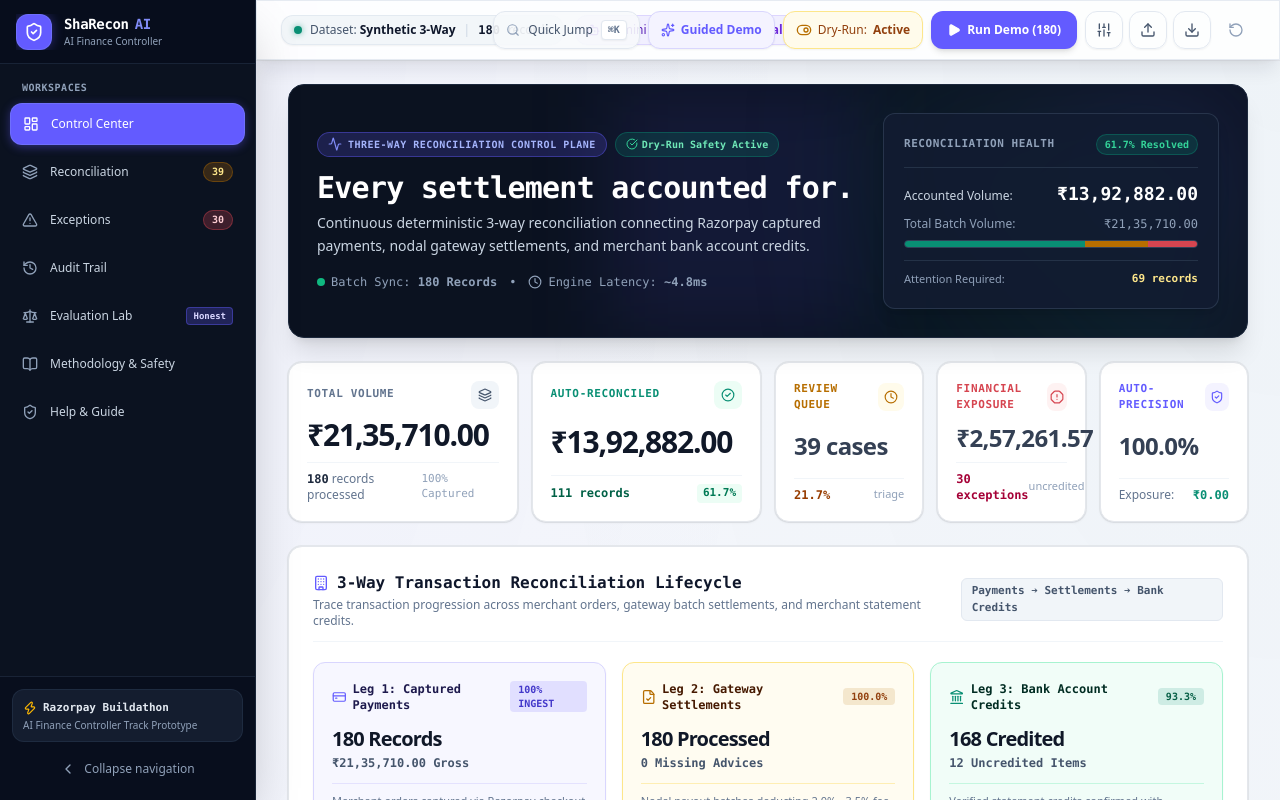
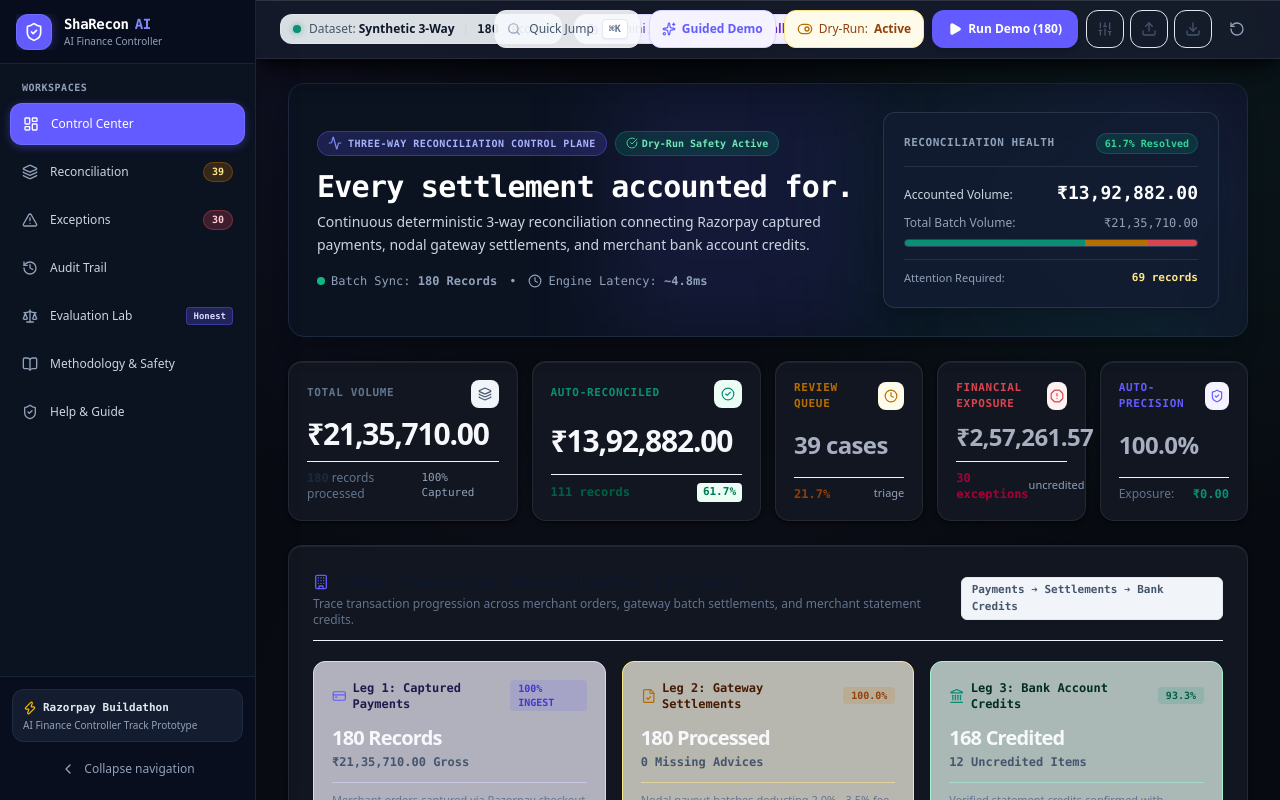
Before and after one commit to skmdshariff143-ai/sharecon-ai, a Next.js app: page / in a window 1280 px wide. Shown: the top 800 px of the page. Built offline with nearby package versions, Linux system fonts and the light colour scheme.

Commit message:
style: establish dark glass fintech design system

```diff
--- a/src/app/globals.css
+++ b/src/app/globals.css
@@ -1,61 +1,69 @@
 @import "tailwindcss";
 
 :root {
-  /* Brand Palette */
-  --midnight: #0b1220;
-  --deep-surface: #121c31;
-  --canvas-bg: #f4f6fb;
-  --surface-raised: rgba(255, 255, 255, 0.92);
-  --surface-card: #ffffff;
-  --surface-card-subtle: #f8fafc;
-  --surface-inset: #eef2f8;
-  --surface-glass: rgba(255, 255, 255, 0.85);
-  --surface-glass-border: rgba(226, 232, 240, 0.85);
-  --surface-modal: #ffffff;
+  /* Dark Fintech Palette */
+  --canvas-bg: #070a10;
+  --canvas-raised: #0b0f18;
+  --nav-bg: #090d16;
+  --surface-primary: #111620;
+  --surface-elevated: #151a25;
+  --surface-card: #111620;
+  --surface-card-subtle: #0d121c;
+  --surface-inset: #0c101a;
+  --surface-glass: rgba(19, 24, 37, 0.68);
+  --surface-glass-strong: rgba(23, 29, 45, 0.86);
+  --surface-glass-border: rgba(255, 255, 255, 0.1);
+  --surface-modal: #111620;
 
-  /* Ink & Typography */
-  --ink-primary: #101828;
-  --ink-secondary: #344054;
-  --ink-muted: #667085;
-  --ink-faint: #98a2b3;
+  /* High-Contrast Dark Mode Typography */
+  --ink-primary: #f7f8fc;
+  --ink-secondary: #a7afc0;
+  --ink-muted: #7d879b;
+  --ink-faint: #4b5568;
 
   /* Borders */
-  --border-subtle: #e4e7ec;
-  --border-medium: #d0d5dd;
-  --border-strong: #98a2b3;
+  --border-subtle: rgba(255, 255, 255, 0.08);
+  --border-medium: rgba(255, 255, 255, 0.14);
+  --border-strong: rgba(255, 255, 255, 0.22);
 
   /* Brand Accents */
-  --brand-primary: #635bff;
-  --brand-hover: #5147e8;
-  --brand-light: #f4f3ff;
-  --brand-border: #d9d6fe;
-  --brand-glow: rgba(99, 91, 255, 0.15);
+  --brand-indigo: #7168ff;
+  --brand-blue: #5687ff;
+  --brand-hover: #5d53ea;
+  --brand-light: rgba(113, 104, 255, 0.12);
+  --brand-border: rgba(113, 104, 255, 0.35);
+  --brand-glow: rgba(113, 104, 255, 0.25);
 
   /* Semantic Status Roles */
-  --status-verified-text: #098f74;
-  --status-verified-bg: #ecfdf5;
-  --status-verified-border: #a7f3d0;
+  --ambient-cyan: #2dd4bf;
+  --verified-teal: #2dd4bf;
+  --status-verified-text: #2dd4bf;
+  --status-verified-bg: rgba(45, 212, 191, 0.12);
+  --status-verified-border: rgba(45, 212, 191, 0.35);
 
-  --status-review-text: #b76e00;
-  --status-review-bg: #fffbeb;
-  --status-review-border: #fde68a;
+  --review-amber: #f5b942;
+  --status-review-text: #f5b942;
+  --status-review-bg: rgba(245, 185, 66, 0.12);
+  --status-review-border: rgba(245, 185, 66, 0.35);
 
-  --status-risk-text: #d64550;
-  --status-risk-bg: #fef2f2;
-  --status-risk-border: #fecdd3;
+  --risk-coral: #ff6577;
+  --status-risk-text: #ff6577;
+  --status-risk-bg: rgba(255, 101, 119, 0.12);
+  --status-risk-border: rgba(255, 101, 119, 0.35);
 
-  --status-advisory-text: #6d28d9;
-  --status-advisory-bg: #f1efff;
-  --status-advisory-border: #ddd6fe;
+  --ai-violet: #a78bfa;
+  --status-advisory-text: #a78bfa;
+  --status-advisory-bg: rgba(167, 139, 250, 0.12);
+  --status-advisory-border: rgba(167, 139, 250, 0.35);
 
-  --focus-ring: rgba(99, 91, 255, 0.35);
+  --focus-ring: rgba(113, 104, 255, 0.5);
 
-  /* Elevation System (Multi-Tier Layered Shadows) */
-  --shadow-elevation-1: inset 0 1px 2px rgba(16, 24, 40, 0.04), 0 1px 1px rgba(16, 24, 40, 0.02);
-  --shadow-elevation-2: 0 1px 3px 0 rgba(16, 24, 40, 0.05), 0 1px 2px -1px rgba(16, 24, 40, 0.05), 0 0 0 1px rgba(228, 231, 236, 0.9);
-  --shadow-elevation-3: 0 6px 12px -2px rgba(16, 24, 40, 0.08), 0 3px 6px -3px rgba(16, 24, 40, 0.04), 0 0 0 1px rgba(208, 213, 221, 0.7);
-  --shadow-elevation-4: 0 12px 20px -4px rgba(16, 24, 40, 0.1), 0 4px 8px -4px rgba(16, 24, 40, 0.06), 0 0 0 1px rgba(228, 231, 236, 0.95);
-  --shadow-elevation-5: 0 24px 38px -6px rgba(16, 24, 40, 0.16), 0 12px 16px -8px rgba(16, 24, 40, 0.1), 0 0 0 1px rgba(16, 24, 40, 0.08);
+  /* Layered 3D Elevation Shadows (Multi-Tier) */
+  --shadow-elevation-1: inset 0 1px 1px rgba(255, 255, 255, 0.05), inset 0 2px 4px rgba(0, 0, 0, 0.4);
+  --shadow-elevation-2: 0 2px 4px rgba(0, 0, 0, 0.35), 0 1px 2px rgba(0, 0, 0, 0.3), inset 0 1px 0 rgba(255, 255, 255, 0.06);
+  --shadow-elevation-3: 0 8px 16px -2px rgba(0, 0, 0, 0.5), 0 3px 6px -2px rgba(0, 0, 0, 0.4), inset 0 1px 0 rgba(255, 255, 255, 0.09);
+  --shadow-elevation-4: 0 16px 28px -4px rgba(0, 0, 0, 0.65), 0 6px 10px -3px rgba(0, 0, 0, 0.5), inset 0 1px 0 rgba(255, 255, 255, 0.12);
+  --shadow-elevation-5: 0 28px 50px -8px rgba(0, 0, 0, 0.8), 0 12px 20px -6px rgba(0, 0, 0, 0.6), inset 0 1px 0 rgba(255, 255, 255, 0.16);
 }
 
 body {
@@ -67,63 +75,101 @@
   min-height: 100vh;
 }
 
-/* Background Subtle Financial Canvas Texture */
-.app-canvas {
+/* Dark Ambient Background Canvas Texture */
+.dark-app-canvas, .app-canvas {
   background-color: var(--canvas-bg);
   background-image:
-    radial-gradient(at 0% 0%, rgba(99, 91, 255, 0.035) 0px, transparent 45%),
-    radial-gradient(at 100% 0%, rgba(9, 143, 116, 0.025) 0px, transparent 45%),
-    radial-gradient(at 50% 100%, rgba(109, 40, 217, 0.02) 0px, transparent 50%);
+    radial-gradient(circle at 10% 0%, rgba(113, 104, 255, 0.09) 0px, transparent 40%),
+    radial-gradient(circle at 90% 5%, rgba(45, 212, 191, 0.07) 0px, transparent 38%),
+    radial-gradient(circle at 50% 100%, rgba(167, 139, 250, 0.05) 0px, transparent 50%);
+  background-attachment: fixed;
 }
 
-/* Surface Elevation Utility Classes */
-.surface-card {
-  background-color: var(--surface-card);
+/* Glassmorphism Classes */
+.glass-shell {
+  background: var(--surface-glass);
+  backdrop-filter: blur(16px);
+  -webkit-backdrop-filter: blur(16px);
+  border: 1px solid var(--surface-glass-border);
+}
+
+.glass-command-bar, .surface-glass {
+  background: var(--surface-glass-strong);
+  backdrop-filter: blur(16px);
+  -webkit-backdrop-filter: blur(16px);
+  border-bottom: 1px solid var(--border-subtle);
+  box-shadow: var(--shadow-elevation-4);
+}
+
+.glass-panel {
+  background: var(--surface-glass);
+  backdrop-filter: blur(12px);
+  -webkit-backdrop-filter: blur(12px);
+  border: 1px solid var(--border-subtle);
+  border-radius: 0.875rem;
+}
+
+/* Elevated 3D Operational Surfaces */
+.elevated-card, .surface-card {
+  background-color: var(--surface-primary);
   border: 1px solid var(--border-subtle);
   border-radius: 0.875rem;
   box-shadow: var(--shadow-elevation-2);
-  transition: border-color 0.18s ease-out, box-shadow 0.18s ease-out;
+  transition: border-color 0.2s ease-out, box-shadow 0.2s ease-out, transform 0.2s ease-out;
 }
 
-.surface-card-interactive {
-  background-color: var(--surface-card);
+.elevated-card-interactive, .surface-card-interactive {
+  background-color: var(--surface-primary);
   border: 1px solid var(--border-subtle);
   border-radius: 0.875rem;
   box-shadow: var(--shadow-elevation-2);
-  transition: transform 0.18s cubic-bezier(0.16, 1, 0.3, 1), box-shadow 0.18s cubic-bezier(0.16, 1, 0.3, 1), border-color 0.18s ease-out;
+  transition: transform 0.2s cubic-bezier(0.16, 1, 0.3, 1), box-shadow 0.2s cubic-bezier(0.16, 1, 0.3, 1), border-color 0.2s ease-out;
   cursor: pointer;
 }
 
-.surface-card-interactive:hover {
-  transform: translateY(-2px);
+.elevated-card-interactive:hover, .surface-card-interactive:hover {
+  transform: translateY(-2px) scale(1.003);
   border-color: var(--border-medium);
   box-shadow: var(--shadow-elevation-3);
 }
 
-.surface-inset {
+.inset-panel, .surface-inset {
   background-color: var(--surface-inset);
   border: 1px solid var(--border-subtle);
   box-shadow: var(--shadow-elevation-1);
 }
 
-.surface-glass {
-  background: var(--surface-glass);
-  backdrop-filter: blur(12px);
-  -webkit-backdrop-filter: blur(12px);
-  border: 1px solid var(--surface-glass-border);
+.floating-panel, .surface-floating {
+  background-color: var(--surface-elevated);
+  border: 1px solid var(--border-medium);
   box-shadow: var(--shadow-elevation-4);
 }
 
-.surface-floating {
-  background-color: var(--surface-card);
-  border: 1px solid var(--border-subtle);
-  box-shadow: var(--shadow-elevation-4);
+.modal-surface, .surface-modal {
+  background-color: var(--surface-elevated);
+  border: 1px solid var(--border-strong);
+  box-shadow: var(--shadow-elevation-5);
 }
 
-.surface-modal {
-  background-color: var(--surface-modal);
-  border: 1px solid var(--border-subtle);
-  box-shadow: var(--shadow-elevation-5);
+/* Gradient Edges */
+.gradient-edge-brand {
+  border-top: 2px solid transparent;
+  border-image: linear-gradient(to right, #7168ff, #5687ff) 1;
+}
+
+.gradient-edge-success {
+  border-top: 2px solid transparent;
+  border-image: linear-gradient(to right, #2dd4bf, #059669) 1;
+}
+
+.gradient-edge-review {
+  border-top: 2px solid transparent;
+  border-image: linear-gradient(to right, #f5b942, #d97706) 1;
+}
+
+.gradient-edge-risk {
+  border-top: 2px solid transparent;
+  border-image: linear-gradient(to right, #ff6577, #e11d48) 1;
 }
 
 /* Typography & Numerals */
@@ -173,8 +219,12 @@
   line-height: 1.4;
 }
 
+.section-divider {
+  border-color: var(--border-subtle);
+}
+
 /* Status Badges */
-.status-badge {
+.status-badge, .status-pill {
   display: inline-flex;
   align-items: center;
   gap: 0.375rem;
@@ -210,28 +260,28 @@
   border: 1px solid var(--status-advisory-border);
 }
 
-/* Custom Financial Grid Scrollbar */
+/* Custom Dark Financial Scrollbar */
 ::-webkit-scrollbar {
-  width: 5px;
-  height: 5px;
+  width: 6px;
+  height: 6px;
 }
 
 ::-webkit-scrollbar-track {
-  background: #edf2f7;
+  background: #090d16;
 }
 
 ::-webkit-scrollbar-thumb {
-  background: #cbd5e1;
+  background: #1c2433;
   border-radius: 4px;
 }
 
 ::-webkit-scrollbar-thumb:hover {
-  background: #94a3b8;
+  background: #2b364c;
 }
 
 /* Focus Rings */
 button:focus-visible, a:focus-visible, input:focus-visible, select:focus-visible {
-  outline: 2px solid var(--brand-primary);
+  outline: 2px solid var(--brand-indigo);
   outline-offset: 1px;
   box-shadow: 0 0 0 3px var(--focus-ring);
 }
```
